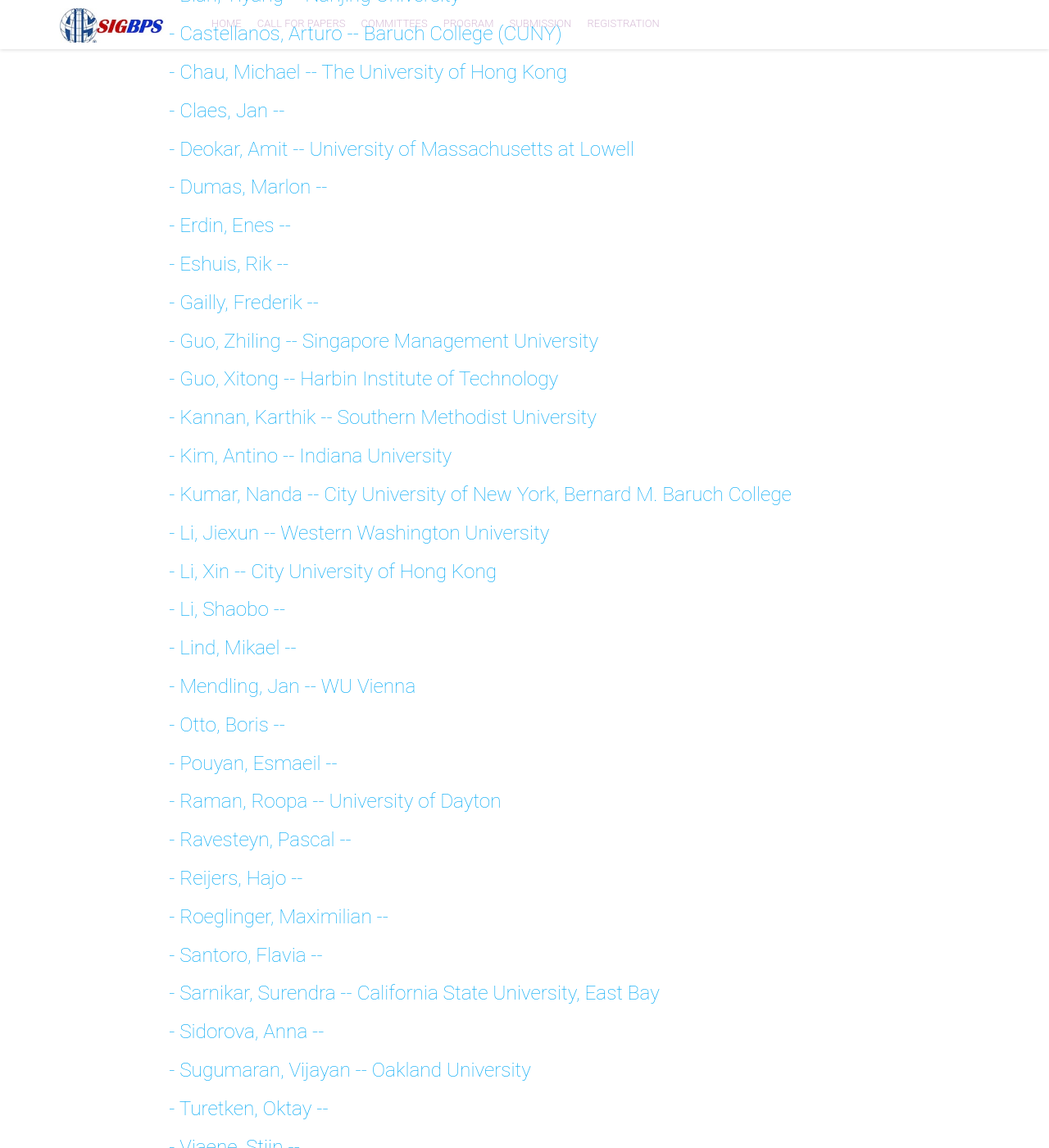
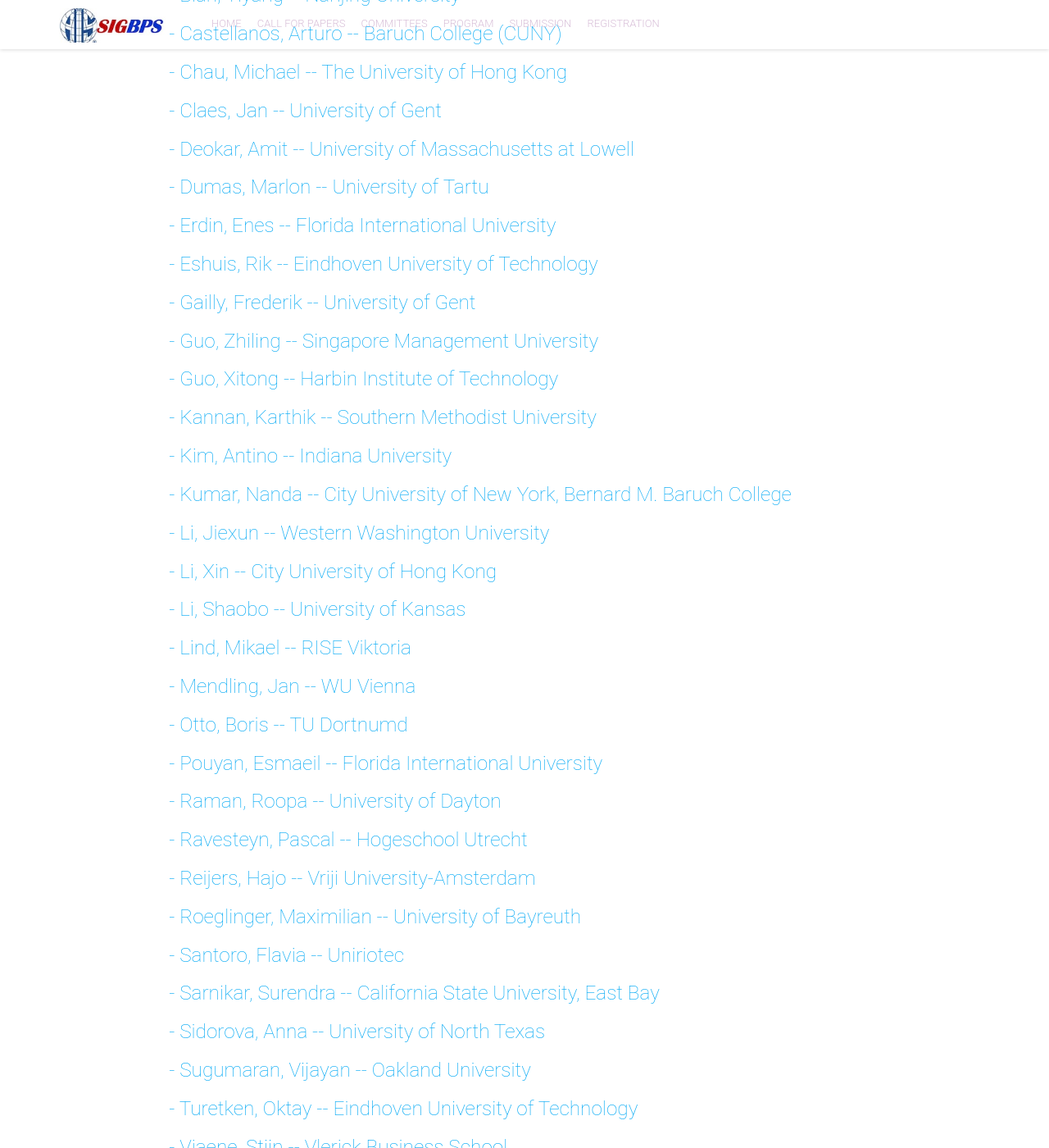
Before and after one commit to jayshanmis/jayshanmis.github.io, a Jekyll site: the page built from organization2.html, in a window 1280 px wide and 1400 px high, scrolled down 1407 px. Shown: the whole window at 82% size. Built offline with Jekyll 4.4.1, drawn with Linux system fonts in a browser that asks for light colours; nearby versions of some CDN libraries; some of the changed text lies outside the part shown.

Commit message:
Update committee.yml

```diff
--- a/_data/committee.yml
+++ b/_data/committee.yml
@@ -17,6 +17,7 @@
   id: 3
   name: "Jan"
   surname: "Claes"
+  affiliations: "University of Gent"
 -
   id: 4
   name: "Amit"
@@ -26,18 +27,22 @@
   id: 5
   name: "Marlon"
   surname: "Dumas"
+  affiliations: "University of Tartu"
 -
   id: 6
   name: "Enes"
   surname: "Erdin"
+  affiliations: "Florida International University"
 -
   id: 7
   name: "Rik"
   surname: "Eshuis"
+  affiliations: "Eindhoven University of Technology"
 -
   id: 8
   name: "Frederik"
   surname: "Gailly"
+  affiliations: "University of Gent"
 -
   id: 9
   name: "Zhiling"
@@ -77,10 +82,12 @@
   id: 16
   name: "Shaobo"
   surname: "Li"
+  affiliations: "University of Kansas"
 -
   id: 17
   name: "Mikael"
   surname: "Lind"
+  affiliations: "RISE Viktoria"
 -
   id: 18
   name: "Jan"
@@ -90,10 +97,12 @@
   id: 19
   name: "Boris"
   surname: "Otto"
+  affiliations: "TU Dortnumd"
 -
   id: 20
   name: "Esmaeil"
   surname: "Pouyan"
+  affiliations: "Florida International University"
 -
   id: 21
   name: "Roopa"
@@ -103,18 +112,22 @@
   id: 22
   name: "Pascal"
   surname: "Ravesteyn"
+  affiliations: "Hogeschool Utrecht"
 -
   id: 23
   name: "Hajo"
   surname: "Reijers"
+  affiliations: "Vriji University-Amsterdam"
 -
   id: 24
   name: "Maximilian"
   surname: "Roeglinger"
+  affiliations: "University of Bayreuth"
 -
   id: 25
   name: "Flavia"
   surname: "Santoro"
+  affiliations: "Uniriotec"
 -
   id: 26
   name: "Surendra"
@@ -124,6 +137,7 @@
   id: 27
   name: "Anna"
   surname: "Sidorova"
+  affiliations: "University of North Texas"
 -
   id: 28
   name: "Vijayan"
@@ -133,10 +147,12 @@
   id: 29
   name: "Oktay"
   surname: "Turetken"
+  affiliations: "Eindhoven University of Technology"
 -
   id: 30
   name: "Stijn"
   surname: "Viaene"
+  affiliations: "Vlerick Business School"
 -
   id: 31
   name: "Harry"
@@ -196,3 +212,4 @@
   id: 42
   name: "Michael"
   surname: "ZurMuehlen"
+  affiliations: "Stevens Institute of Technology"
```
